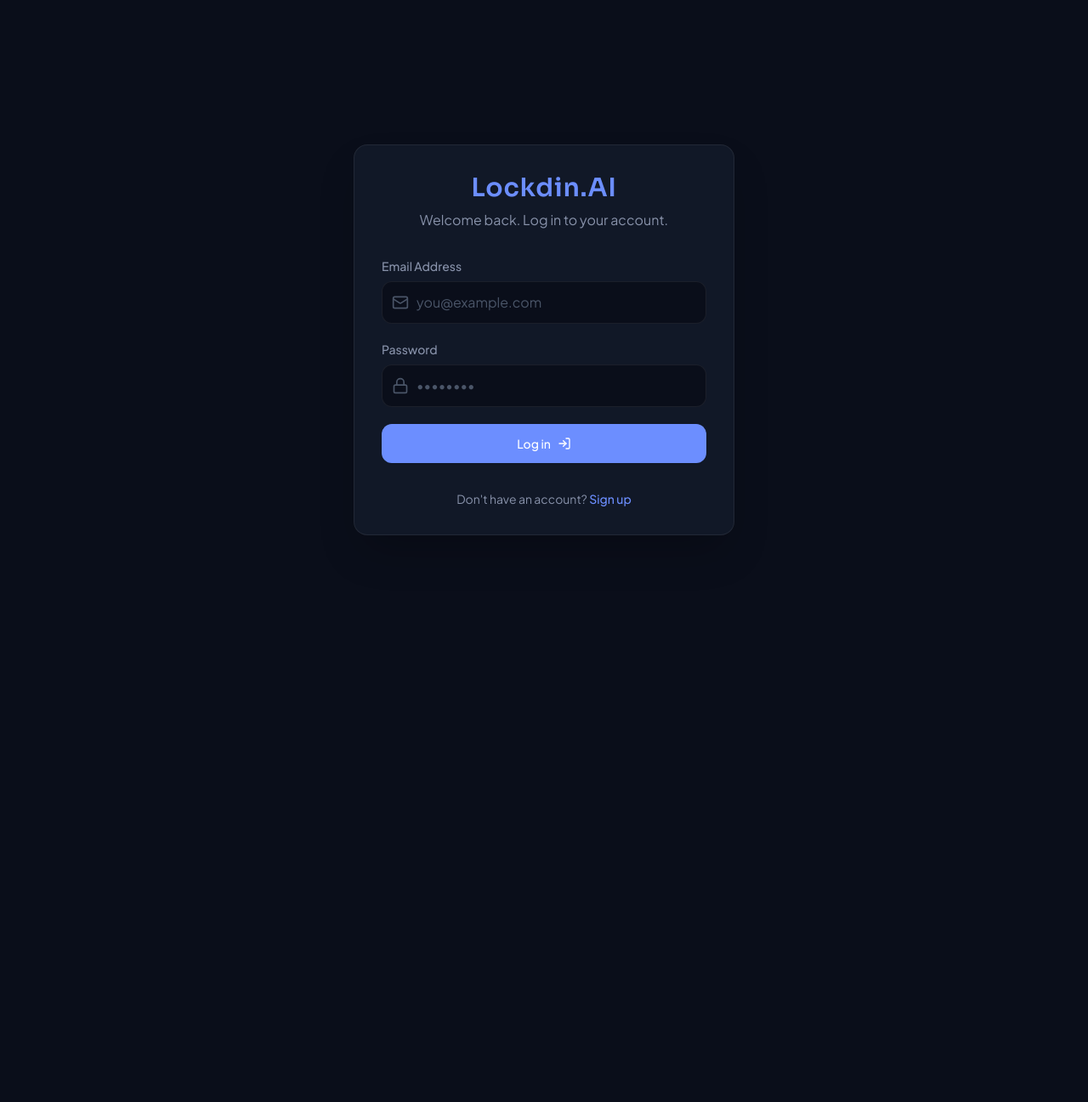
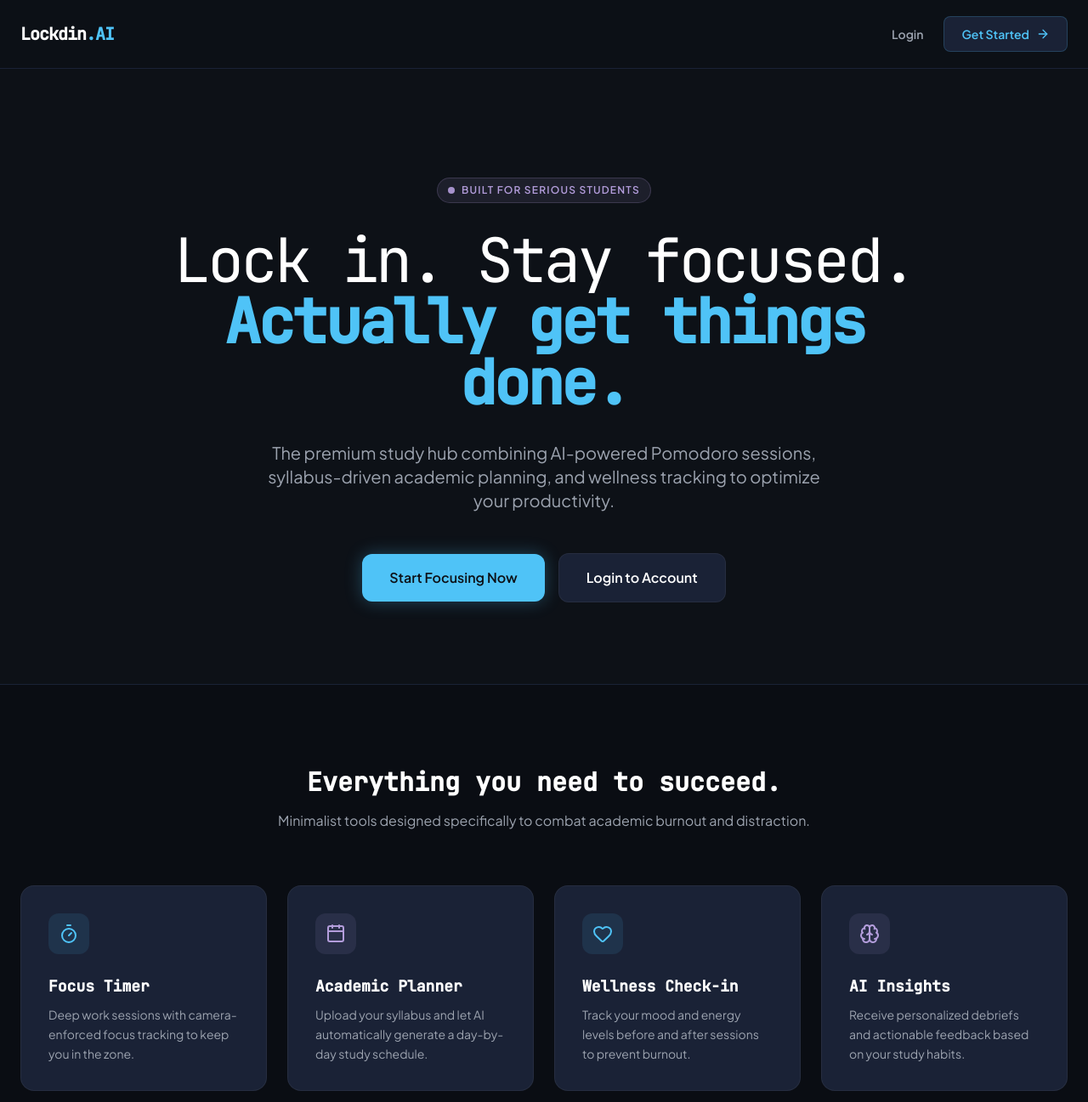
Before and after one commit to mathy2115/Lockdin.AI, a React (Vite) app in the folder client/: page / in a window 1280 px wide. Before the commit this address led to /login. Shown: the top 1297 px of the page at 85% size. Before the commit the page ends 800 px from the top, so only its background shows below. Built offline with nearby package versions, Linux system fonts and the light colour scheme; no server answers.

Commit message:
welcome page

```diff
--- a/client/src/App.jsx
+++ b/client/src/App.jsx
@@ -12,6 +12,7 @@
 import Onboarding from './pages/Onboarding';
 import Login from './pages/Login';
 import Signup from './pages/Signup';
+import Landing from './pages/Landing';
 
 function App() {
   // Simple check for token - in a real app, you'd use a proper AuthContext
@@ -27,7 +28,7 @@
             <Route path="/signup" element={<Signup />} />
 
             {/* Protected Routes */}
-            <Route path="/" element={isAuthenticated ? <Layout><Dashboard /></Layout> : <Navigate to="/login" />} />
+            <Route path="/" element={isAuthenticated ? <Layout><Dashboard /></Layout> : <Landing />} />
             <Route path="/dashboard" element={isAuthenticated ? <Layout><Dashboard /></Layout> : <Navigate to="/login" />} />
             <Route path="/planner" element={isAuthenticated ? <Layout><AcademicPlanner /></Layout> : <Navigate to="/login" />} />
             <Route path="/focus" element={isAuthenticated ? <Layout><FocusSession /></Layout> : <Navigate to="/login" />} />
--- /dev/null
+++ b/client/src/pages/Landing.jsx
@@ -0,0 +1,135 @@
+import { Link } from 'react-router-dom';
+import { Timer, Brain, Calendar, Heart, ArrowRight } from 'lucide-react';
+
+const Landing = () => {
+  return (
+    <div className="min-h-screen bg-[#0D1117] text-white font-['Plus_Jakarta_Sans',sans-serif] selection:bg-[#4FC3F7]/30">
+      {/* NAVBAR */}
+      <nav className="border-b border-[#1A2236] bg-[#0D1117]/80 backdrop-blur-md sticky top-0 z-50">
+        <div className="max-w-7xl mx-auto px-6 h-20 flex items-center justify-between">
+          <div className="flex items-center gap-2">
+            <span className="font-['JetBrains_Mono',monospace] text-xl font-bold tracking-tighter">
+              Lockdin<span className="text-[#4FC3F7]">.AI</span>
+            </span>
+          </div>
+          <div className="flex items-center gap-6">
+            <Link
+              to="/login"
+              className="text-sm font-semibold text-gray-400 hover:text-white transition-colors"
+            >
+              Login
+            </Link>
+            <Link
+              to="/signup"
+              className="text-sm font-bold bg-[#1A2236] hover:bg-[#1A2236]/80 text-[#4FC3F7] px-5 py-2.5 rounded-lg border border-[#4FC3F7]/20 transition-all flex items-center gap-2"
+            >
+              Get Started <ArrowRight size={16} />
+            </Link>
+          </div>
+        </div>
+      </nav>
+
+      {/* HERO SECTION */}
+      <section className="pt-32 pb-24 px-6 relative overflow-hidden">
+        {/* Subtle background glow effect (no cheap gradients, just a localized soft light) */}
+        <div className="absolute top-1/2 left-1/2 -translate-x-1/2 -translate-y-1/2 w-[600px] h-[600px] bg-[#4FC3F7]/5 rounded-full blur-[120px] pointer-events-none -z-10" />
+
+        <div className="max-w-4xl mx-auto text-center">
+          <div className="inline-flex items-center gap-2 px-3 py-1.5 rounded-full bg-[#B39DDB]/10 border border-[#B39DDB]/20 text-[#B39DDB] text-xs font-bold mb-8 uppercase tracking-widest">
+            <span className="w-2 h-2 rounded-full bg-[#B39DDB] animate-pulse" />
+            Built for serious students
+          </div>
+          <h1 className="font-['JetBrains_Mono',monospace] text-5xl md:text-7xl font-light tracking-tighter mb-8 leading-[1.1] text-white">
+            Lock in. Stay focused.<br />
+            <span className="font-bold text-[#4FC3F7]">Actually get things done.</span>
+          </h1>
+          <p className="text-lg md:text-xl text-gray-400 mb-12 max-w-2xl mx-auto leading-relaxed">
+            The premium study hub combining AI-powered Pomodoro sessions, syllabus-driven academic planning, and wellness tracking to optimize your productivity.
+          </p>
+          <div className="flex flex-col sm:flex-row items-center justify-center gap-4">
+            <Link
+              to="/signup"
+              className="w-full sm:w-auto px-8 py-4 bg-[#4FC3F7] hover:bg-[#4FC3F7]/90 text-[#0D1117] font-black rounded-xl transition-all shadow-[0_0_20px_rgba(79,195,247,0.3)] hover:-translate-y-0.5"
+            >
+              Start Focusing Now
+            </Link>
+            <Link
+              to="/login"
+              className="w-full sm:w-auto px-8 py-4 bg-[#1A2236] hover:bg-[#1A2236]/70 text-white font-bold rounded-xl border border-white/5 transition-all"
+            >
+              Login to Account
+            </Link>
+          </div>
+        </div>
+      </section>
+
+      {/* FEATURES SECTION */}
+      <section className="py-24 px-6 border-t border-[#1A2236] bg-[#0A0D13]">
+        <div className="max-w-7xl mx-auto">
+          <div className="text-center mb-16">
+            <h2 className="font-['JetBrains_Mono',monospace] text-3xl font-bold mb-4">Everything you need to succeed.</h2>
+            <p className="text-gray-400">Minimalist tools designed specifically to combat academic burnout and distraction.</p>
+          </div>
+
+          <div className="grid grid-cols-1 md:grid-cols-2 lg:grid-cols-4 gap-6">
+            {/* Feature 1 */}
+            <div className="bg-[#1A2236] border border-white/5 p-8 rounded-2xl hover:border-[#4FC3F7]/30 transition-colors group">
+              <div className="w-12 h-12 rounded-xl bg-[#4FC3F7]/10 flex items-center justify-center mb-6 group-hover:scale-110 transition-transform">
+                <Timer size={24} className="text-[#4FC3F7]" />
+              </div>
+              <h3 className="font-['JetBrains_Mono',monospace] text-lg font-bold mb-2">Focus Timer</h3>
+              <p className="text-sm text-gray-400 leading-relaxed">
+                Deep work sessions with camera-enforced focus tracking to keep you in the zone.
+              </p>
+            </div>
+
+            {/* Feature 2 */}
+            <div className="bg-[#1A2236] border border-white/5 p-8 rounded-2xl hover:border-[#B39DDB]/30 transition-colors group">
+              <div className="w-12 h-12 rounded-xl bg-[#B39DDB]/10 flex items-center justify-center mb-6 group-hover:scale-110 transition-transform">
+                <Calendar size={24} className="text-[#B39DDB]" />
+              </div>
+              <h3 className="font-['JetBrains_Mono',monospace] text-lg font-bold mb-2">Academic Planner</h3>
+              <p className="text-sm text-gray-400 leading-relaxed">
+                Upload your syllabus and let AI automatically generate a day-by-day study schedule.
+              </p>
+            </div>
+
+            {/* Feature 3 */}
+            <div className="bg-[#1A2236] border border-white/5 p-8 rounded-2xl hover:border-[#4FC3F7]/30 transition-colors group">
+              <div className="w-12 h-12 rounded-xl bg-[#4FC3F7]/10 flex items-center justify-center mb-6 group-hover:scale-110 transition-transform">
+                <Heart size={24} className="text-[#4FC3F7]" />
+              </div>
+              <h3 className="font-['JetBrains_Mono',monospace] text-lg font-bold mb-2">Wellness Check-in</h3>
+              <p className="text-sm text-gray-400 leading-relaxed">
+                Track your mood and energy levels before and after sessions to prevent burnout.
+              </p>
+            </div>
+
+            {/* Feature 4 */}
+            <div className="bg-[#1A2236] border border-white/5 p-8 rounded-2xl hover:border-[#B39DDB]/30 transition-colors group">
+              <div className="w-12 h-12 rounded-xl bg-[#B39DDB]/10 flex items-center justify-center mb-6 group-hover:scale-110 transition-transform">
+                <Brain size={24} className="text-[#B39DDB]" />
+              </div>
+              <h3 className="font-['JetBrains_Mono',monospace] text-lg font-bold mb-2">AI Insights</h3>
+              <p className="text-sm text-gray-400 leading-relaxed">
+                Receive personalized debriefs and actionable feedback based on your study habits.
+              </p>
+            </div>
+          </div>
+        </div>
+      </section>
+
+      {/* FOOTER */}
+      <footer className="py-12 border-t border-[#1A2236] text-center px-6">
+        <div className="font-['JetBrains_Mono',monospace] text-xl font-bold tracking-tighter mb-2 opacity-50">
+          Lockdin.AI
+        </div>
+        <p className="text-xs text-gray-500 uppercase tracking-widest font-bold">
+          Focus. Learn. Excel.
+        </p>
+      </footer>
+    </div>
+  );
+};
+
+export default Landing;
```
